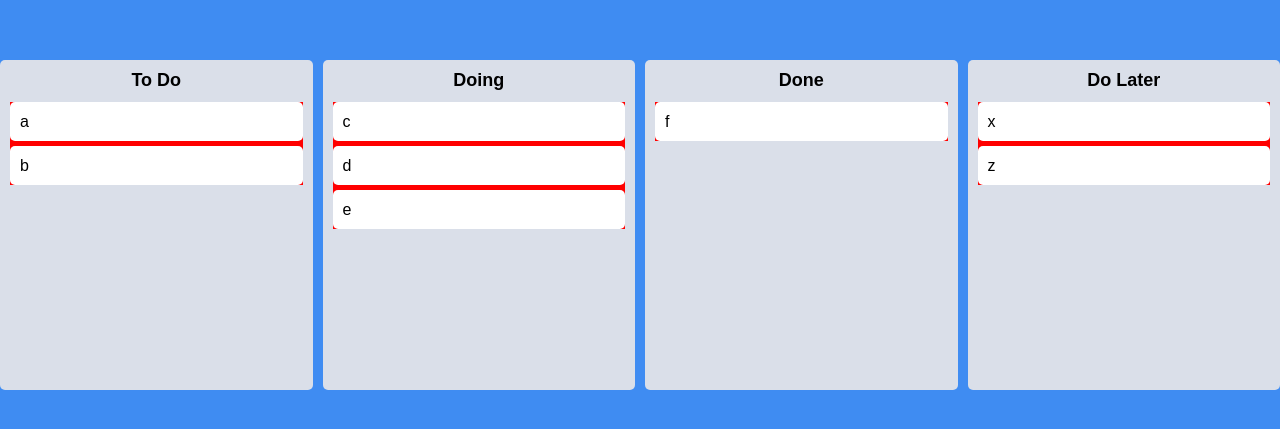
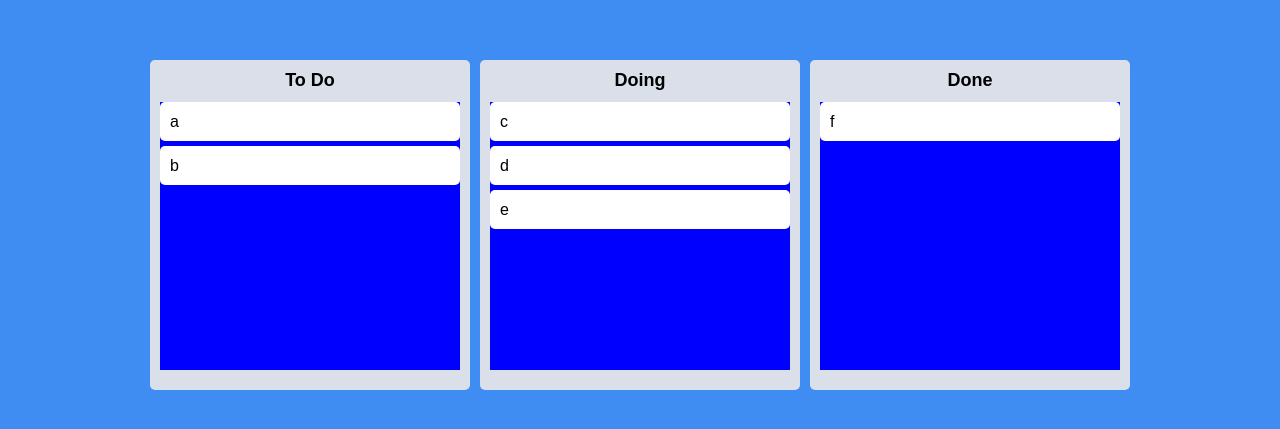
Before and after one commit to mochafreddo/react-masterclass, a React (Vite) app: page / in a window 1280 px wide. Shown: the part 175-604 px from the top of the page. Built offline with nearby package versions, Linux system fonts and the light colour scheme.

Commit message:
✨ Enhance Board component with dynamic styling
- Add flex layout to Board component
- Implement Area component with dynamic background color based on drag state
- Remove 'Do Later' board from initial state

```diff
--- a/src/Components/Board.tsx
+++ b/src/Components/Board.tsx
@@ -10,6 +10,8 @@
   background-color: ${(props) => props.theme.boardColor};
   border-radius: 5px;
   min-height: 300px;
+  display: flex;
+  flex-direction: column;
 `;
 
 const Title = styled.h2`
@@ -17,6 +19,18 @@
   font-weight: 600;
   margin-bottom: 10px;
   font-size: 18px;
+`;
+
+interface IAreaProps {
+  isDraggingFromThis: boolean;
+  isDraggingOver: boolean;
+}
+
+const Area = styled.div<IAreaProps>`
+  background-color: ${(props) =>
+    props.isDraggingOver ? 'pink' : props.isDraggingFromThis ? 'red' : 'blue'};
+  flex-grow: 1;
+  transition: background-color 0.3s ease-in-out;
 `;
 
 interface IBoardProps {
@@ -29,9 +43,10 @@
     <Wrapper>
       <Title>{boardId}</Title>
       <Droppable droppableId={boardId}>
-        {(provided) => (
-          <div
-            style={{ backgroundColor: 'red' }}
+        {(provided, info) => (
+          <Area
+            isDraggingOver={info.isDraggingOver}
+            isDraggingFromThis={Boolean(info.draggingFromThisWith)}
             ref={provided.innerRef}
             {...provided.droppableProps}
           >
@@ -39,7 +54,7 @@
               <DraggableCard key={toDo} index={index} toDo={toDo} />
             ))}
             {provided.placeholder}
-          </div>
+          </Area>
         )}
       </Droppable>
     </Wrapper>
--- a/src/atoms.tsx
+++ b/src/atoms.tsx
@@ -8,6 +8,5 @@
     'To Do': ['a', 'b'],
     Doing: ['c', 'd', 'e'],
     Done: ['f'],
-    'Do Later': ['x', 'z'],
   },
 });
```
